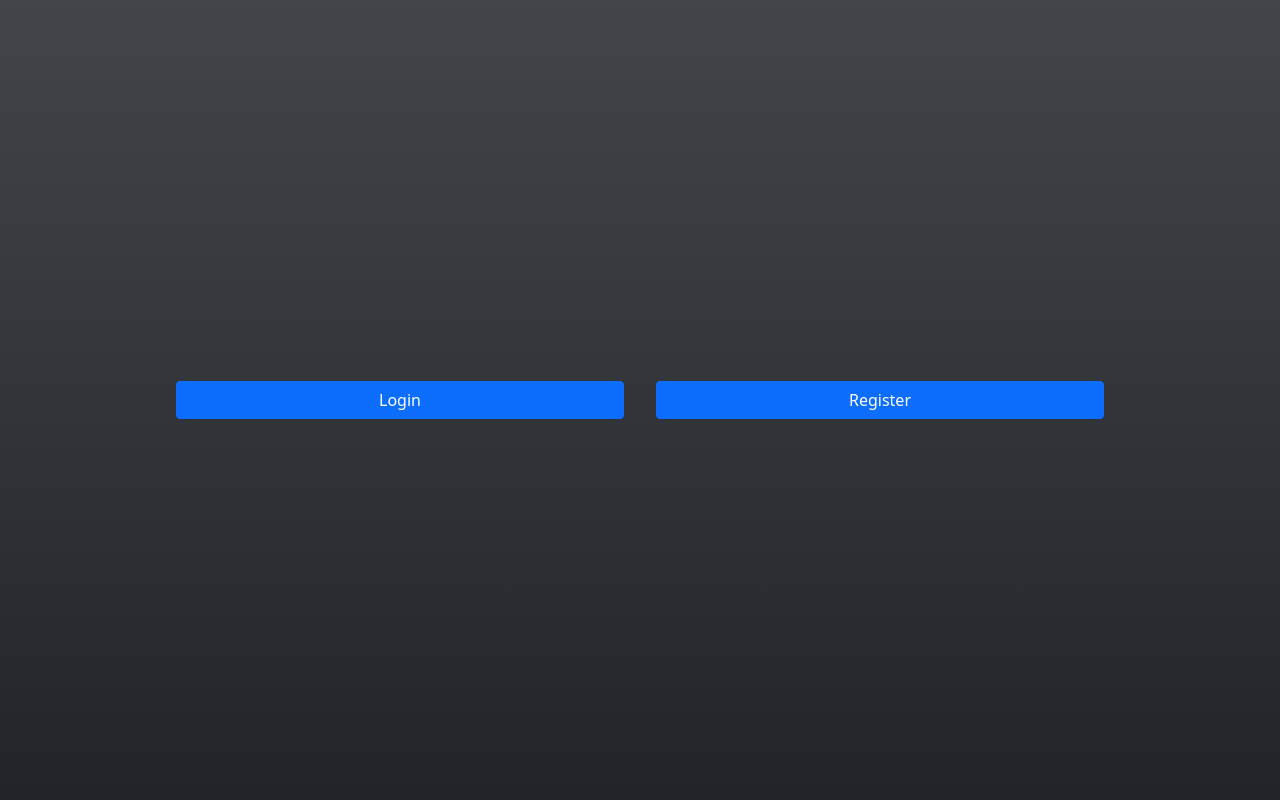
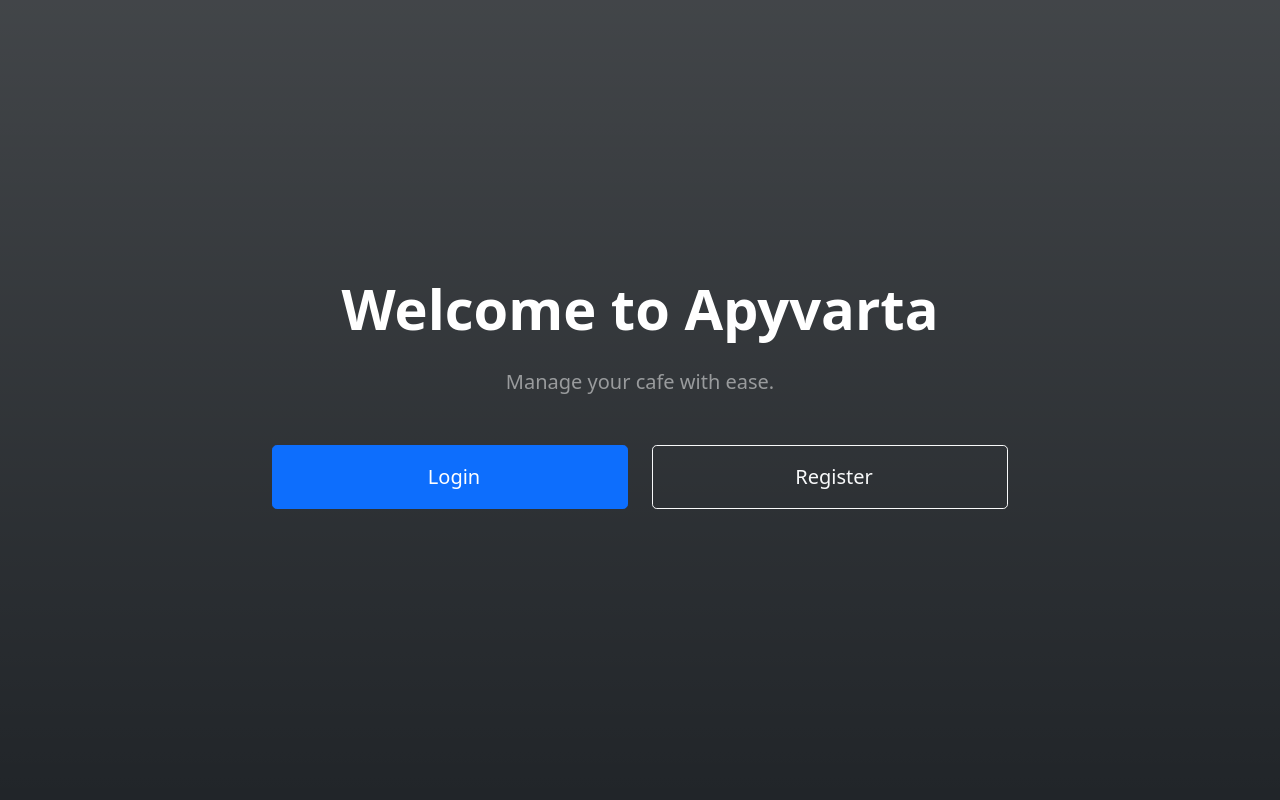
Before and after one commit to 42plat0/business-management-sys, a Flask app: page /auth/ in a window 1280 px wide. Run offline with Flask 3, Linux system fonts and the light colour scheme.

Commit message:
Update auth home style

```diff
--- a/managementsystem/blueprints/auth/templates/index.html
+++ b/managementsystem/blueprints/auth/templates/index.html
@@ -2,12 +2,26 @@
 
 {% block title %} Home {% endblock %}
 
+{% block style %}
+<link rel="stylesheet" href="{{url_for('auth.static', filename='css/style.css')}}">
+{% endblock %}
+
 {% block content %}
-    <main class="d-flex align-items-center vw-100 vh-100 bg-dark bg-gradient"></main>
-        <section class="container w-75 position-absolute top-50 start-50 translate-middle">
-            <section class="row">
-                <a href="{{ url_for('auth.login') }}" class="col btn btn-primary m-3">Login</a>
-                <a href="{{ url_for('auth.register') }}" class="col btn btn-primary m-3">Register</a>
+    <main class="d-flex align-items-center justify-content-center vh-100 bg-dark bg-gradient">
+        <section class="container text-center">
+            <h1 class="text-white mb-4 display-4 fw-bold">Welcome to Apyvarta</h1>
+            <p class="text-white-50 mb-5 lead">Manage your cafe with ease.</p>
+            <section class="row justify-content-center">
+                <div class="col-md-4 mb-3">
+                    <a href="{{ url_for('auth.login') }}" class="btn btn-primary btn-lg w-100 py-3 fs-5">
+                        <i class="fas fa-sign-in-alt me-2"></i>Login
+                    </a>
+                </div>
+                <div class="col-md-4 mb-3">
+                    <a href="{{ url_for('auth.register') }}" class="btn btn-outline-light btn-lg w-100 py-3 fs-5">
+                        <i class="fas fa-user-plus me-2"></i>Register
+                    </a>
+                </div>
             </section>
         </section>
     </main>
```
